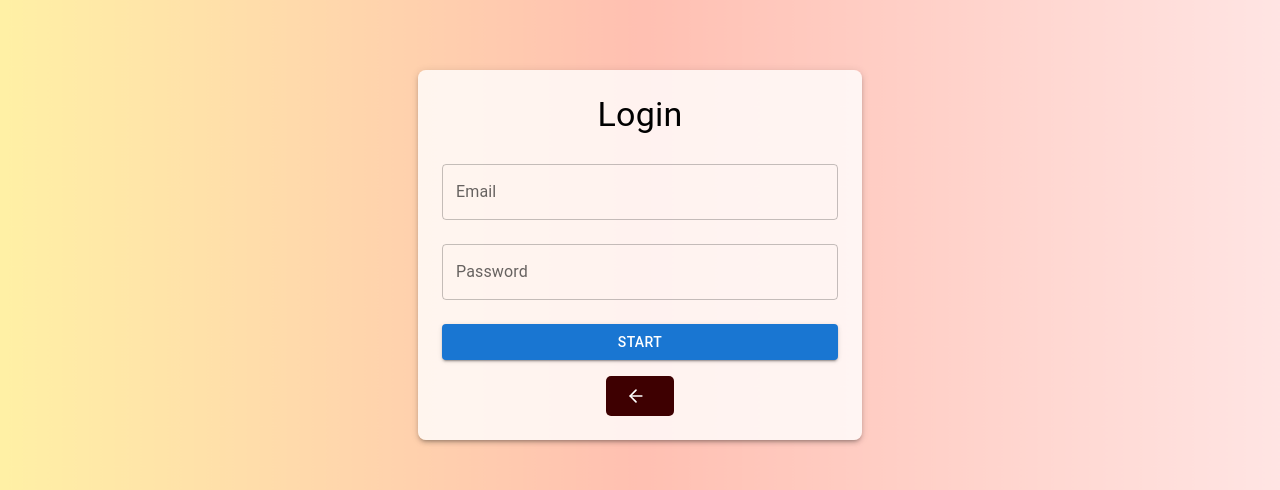
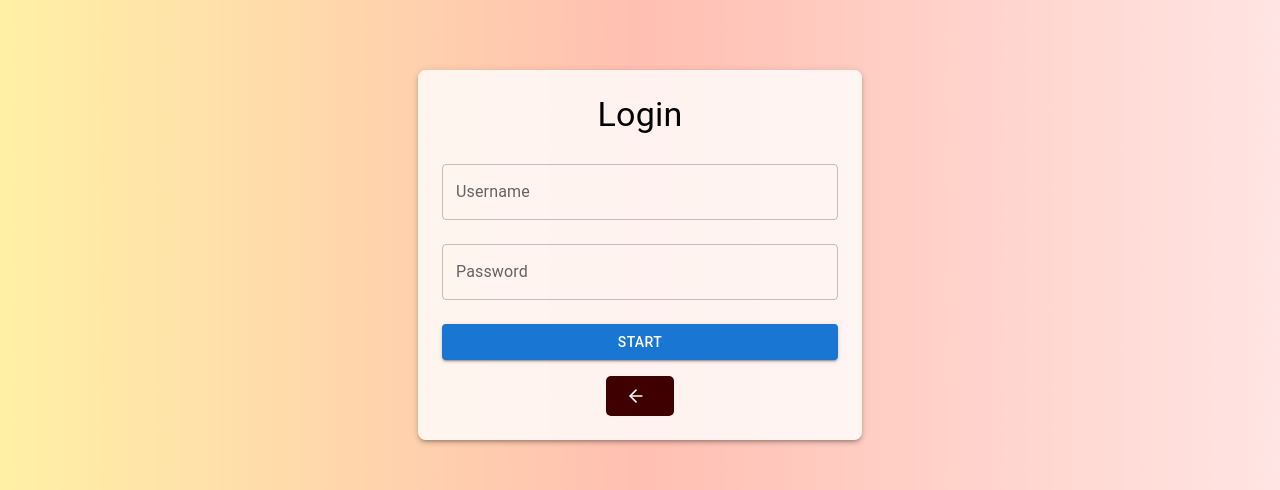
Before and after one commit to realsky146/my-triptrap-app, a React (Vite) app: page /login in a window 1280 px wide. Shown: the part 145-635 px from the top of the page. Built offline with nearby package versions, Linux system fonts and the light colour scheme; a web font is replaced by a local one.

Commit message:
update
update

```diff
--- a/src/page/home/home.tsx
+++ b/src/page/home/home.tsx
@@ -207,3 +207,5 @@ const TripTrapUI: React.FC = () => {
 };
 
 export default TripTrapUI;
+
+// เช็คๆ
--- a/src/page/login/Login.tsx
+++ b/src/page/login/Login.tsx
@@ -1,35 +1,14 @@
-import React, { useState } from "react";
+import React from "react";
 import { useNavigate } from "react-router-dom";
 import { TextField, Button, Container, Typography, Box } from "@mui/material";
 import BackToIntroButton from "../../components/BackToIntroButton";
 import wal from "../../assets/pic/วอลเปเปอร์.png";
 
 const Login: React.FC = () => {
-  const [email, setEmail] = useState('');
-  const [password, setPassword] = useState('');
   const navigate = useNavigate();
 
-  const handleStart = async () => {
-    // ส่งข้อมูลไปยัง backend
-    try {
-      const response = await fetch('http://localhost/myapp/login.php', { // URL ของ PHP Backend
-        method: 'POST',
-        headers: { 'Content-Type': 'application/json' },
-        body: JSON.stringify({ email, password })
-      });
-
-      const data = await response.json();
-
-      if (response.ok) {
-        alert("Login สำเร็จ!");
-        navigate("/profile"); // ถ้า login สำเร็จ ไปหน้า profile
-      } else {
-        alert(`เกิดข้อผิดพลาด: ${data.message}`);
-      }
-    } catch (error) {
-      console.error(error);
-      alert("เกิดข้อผิดพลาดในการเชื่อมต่อกับเซิร์ฟเวอร์");
-    }
+  const handleStart = () => {
+    navigate("/profile");
   };
 
   return (
@@ -56,7 +35,7 @@ const Login: React.FC = () => {
           flexDirection: "column",
           alignItems: "center",
           textAlign: "center",
-          bgcolor: "rgba(255, 255, 255, 0.8)",
+          bgcolor: "rgba(255, 255, 255, 0.8)", // พื้นหลังใสเพื่อให้อ่านง่ายขึ้น
           p: 3,
           borderRadius: 2,
           boxShadow: 3,
@@ -66,23 +45,8 @@ const Login: React.FC = () => {
           Login
         </Typography>
 
-        <TextField
-          label="Email"
-          variant="outlined"
-          fullWidth
-          margin="normal"
-          value={email}
-          onChange={(e: { target: { value: React.SetStateAction<string>; }; }) => setEmail(e.target.value)}
-        />
-        <TextField
-          label="Password"
-          type="password"
-          variant="outlined"
-          fullWidth
-          margin="normal"
-          value={password}
-          onChange={(e) => setPassword(e.target.value)}
-        />
+        <TextField label="Username" variant="outlined" fullWidth margin="normal" />
+        <TextField label="Password" type="password" variant="outlined" fullWidth margin="normal" />
         <Button
           variant="contained"
           color="primary"
```
